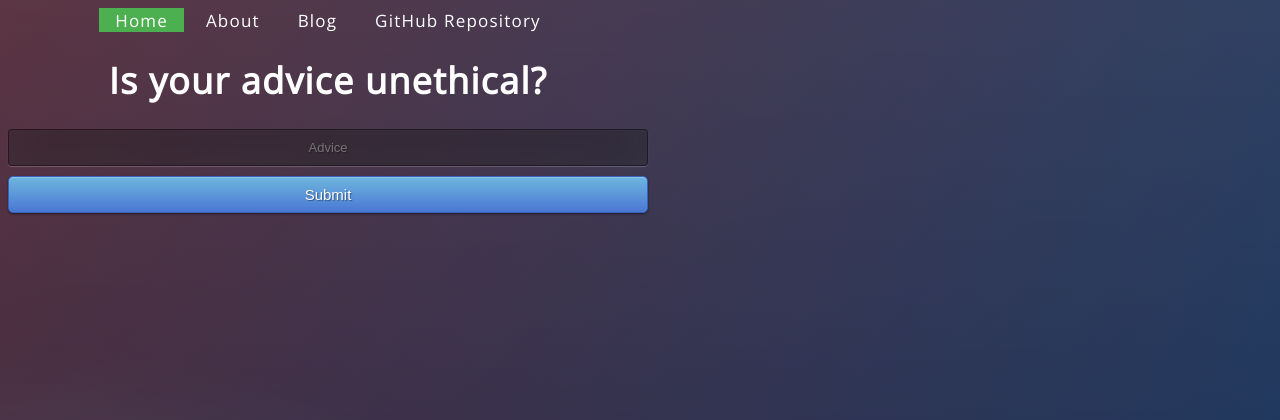
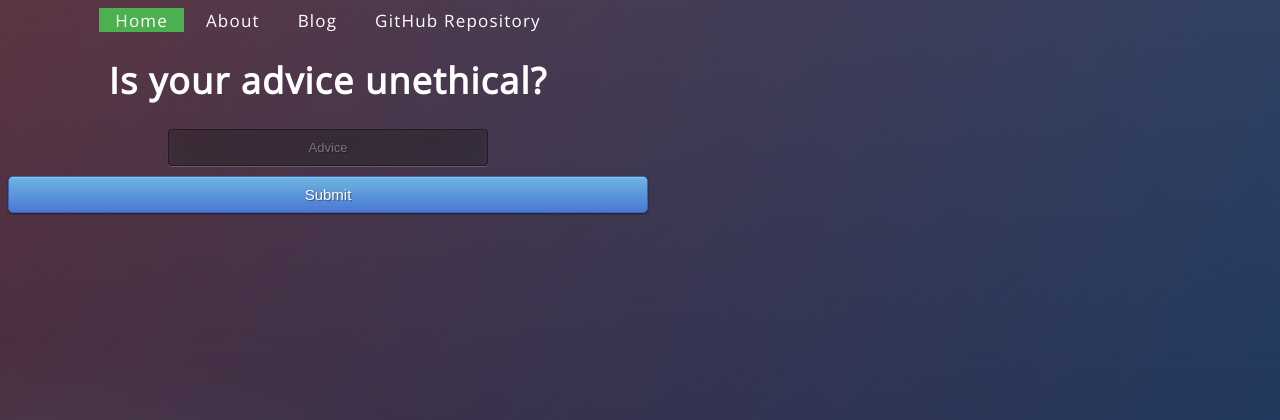
Before and after one commit to scatkinson/is_your_advice_unethical, a Flask app: page / in a window 1280 px wide. Shown: the top 420 px of the page. Run offline with Flask 2, Linux system fonts and the light colour scheme.

Commit message:
style commit

```diff
--- a/static/css/style.css
+++ b/static/css/style.css
@@ -46,7 +46,7 @@ body {
 
 input {
 	text-align: center;
-	width: 100%;
+	width: 50%;
 	margin-bottom: 10px;
 	background: rgba(0,0,0,0.3);
 	border: none;
```
